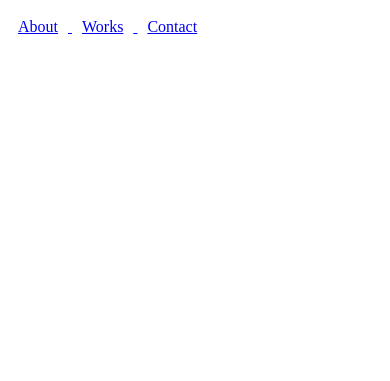
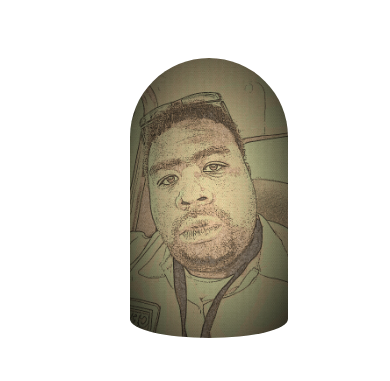
Before and after one commit to reezun720/reezun720.github.io, a plain HTML site: page index.html in a window 390 px wide. Shown: the top 381 px of the page. Drawn offline with Linux system fonts and the light colour scheme.

Commit message:
Update to Index and Stylesheet

```diff
--- a/css/styles.css
+++ b/css/styles.css
@@ -1,10 +1,46 @@
+.imgPosition {
+	position: relative;
+  	top: 50px;
+	padding-left: 44%;
+	padding-right: 50%;
+  	margin-bottom: 30px;
+}
+
+.profile {
+	height: 280px;
+	border-radius: 100px;
+	padding-bottom: 60px;
+}
+
 nav {
-  margin: 0 auto;
+	width: 100%;
+	margin-left: 10px;
+  	text-align: center;
+  	font-size: 22px;
 }
+
 nav li {
-  display: inline-block;
-  padding: 10px;
+  	display: inline-block;
+  	padding: 10px;
 }
+
 nav a {
-  text-direction: none;
+  	text-decoration: none;
 }
+
+@media screen and (max-width: 480px) {
+
+.imgPosition {
+	position: relative;
+  	top: 50px;
+	padding-left: 30%;
+	padding-right: 50%;
+  	margin-bottom: 30px;
+}
+
+.profile {
+	height: 280px;
+	border-radius: 100px;
+	padding-bottom: 60px;
+}
+}
--- a/index.html
+++ b/index.html
@@ -2,11 +2,16 @@
 <html>
 <head>
 	<title>Reezun</title>
+  <meta name="viewport" content="width=device-width, initial-scale=1">
   <link rel="stylesheet" type="text/css" href="css/styles.css">
   <script type="text/javascript" src="js/apps.js"></script>
   </head>
 <body>
 <nav>
+<div class="imgPosition">
+<img src="img/reezun.jpg" class="profile">
+</div>
+
 <li><a href="#">About</li>
 <li><a href="#">Works</li>
 <li><a href="#">Contact</li>
```
Also changed, not shown: img/reezun.jpg (added), 2 other files.
